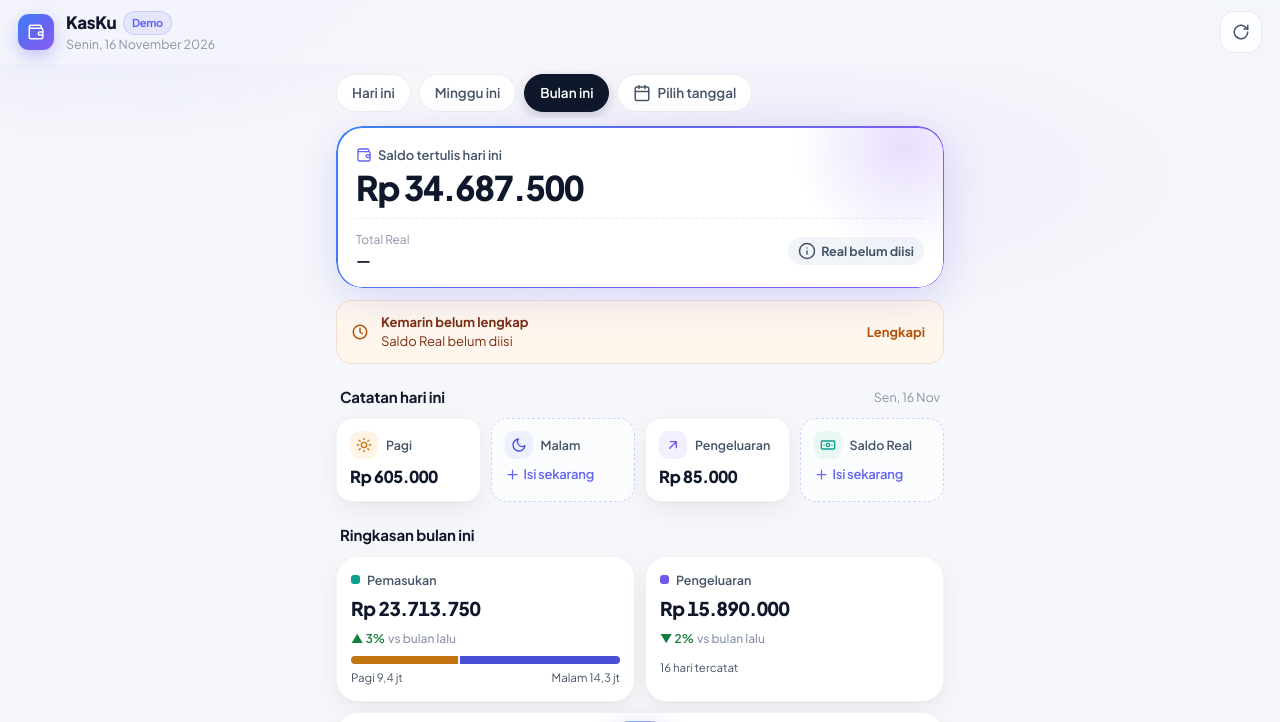
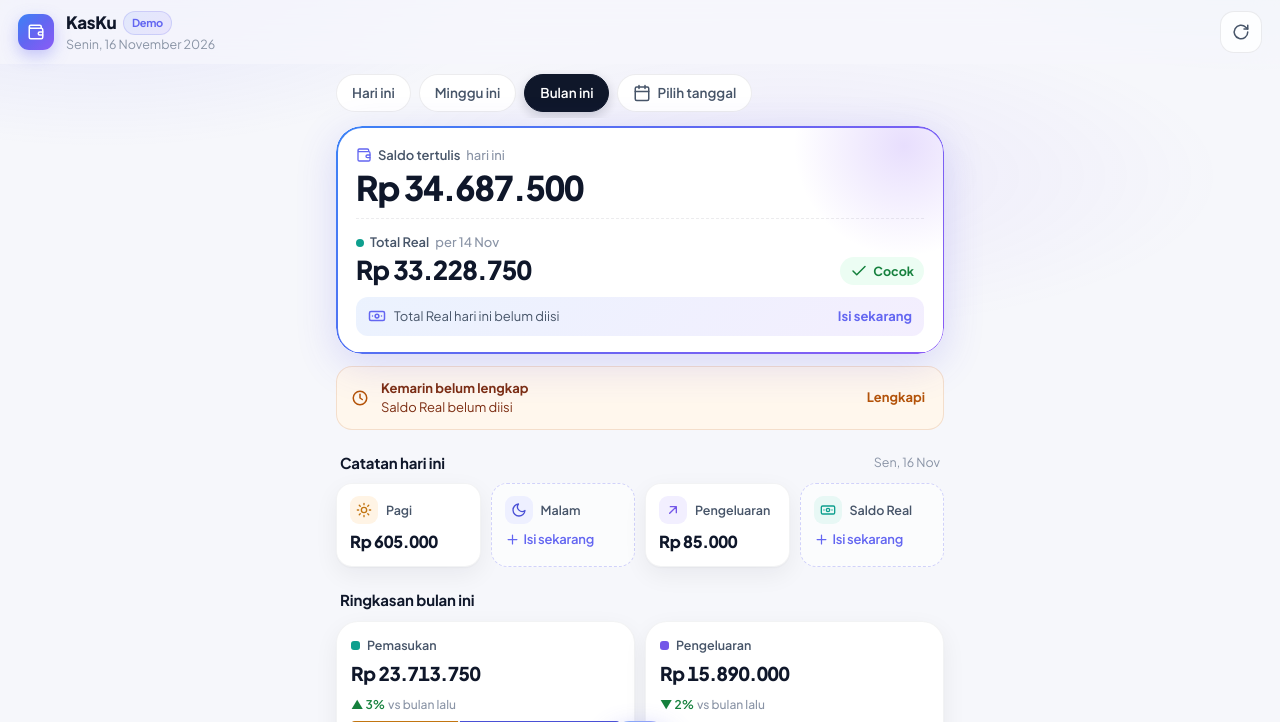
Before and after one commit to arselma-dot/KasKu, a plain HTML site: page index.html in a window 1280 px wide. Both pictures are taken after a click on the button "Coba dulu dengan data contoh". Shown: the top 722 px of the page. Drawn offline with Linux system fonts and the light colour scheme.

Commit message:
Add files via upload

```diff
--- a/index.html
+++ b/index.html
@@ -84,6 +84,13 @@ main{padding:6px 16px calc(var(--nav-h) + var(--safe-b) + 34px);max-width:640px;
 .hero .big{font-size:34px;font-weight:800;letter-spacing:-.035em;margin:4px 0 12px;line-height:1.1}
 .hero-row{display:flex;align-items:center;justify-content:space-between;gap:10px;flex-wrap:wrap;padding-top:12px;border-top:1px dashed var(--line)}
 .hero-row .k{font-size:12px;color:var(--muted)} .hero-row .v{font-weight:700;font-size:15px}
+.hero-real{display:flex;align-items:flex-end;justify-content:space-between;gap:10px;flex-wrap:wrap;padding-top:14px;border-top:1px dashed var(--line)}
+.hero-real .lbl .dot{width:8px;height:8px;border-radius:50%}
+.hero .mid{font-size:26px;font-weight:800;letter-spacing:-.03em;line-height:1.15;margin-top:3px}
+.hero .when{font-weight:500;color:var(--muted)}
+.hero-cta{display:flex;align-items:center;gap:8px;width:100%;margin-top:12px;padding:10px 12px;border-radius:12px;background:var(--grad-soft);font-size:13px;color:var(--ink-2);text-align:left}
+.hero-cta b{margin-left:auto;color:var(--brand-2);white-space:nowrap}
+.hero-cta svg{width:16px;height:16px;color:var(--brand-2)}
 .tag{display:inline-flex;align-items:center;gap:5px;font-size:12.5px;font-weight:700;padding:5px 10px;border-radius:99px}
 .tag svg{width:14px;height:14px}
 .tag.good{background:var(--good-bg);color:var(--good)} .tag.warn{background:var(--warn-bg);color:var(--warn)} .tag.bad{background:var(--bad-bg);color:var(--bad)} .tag.neutral{background:#f1f5f9;color:var(--ink-2)}
@@ -324,7 +331,7 @@ svg.chart text{font-family:inherit;font-size:10.5px;fill:var(--muted)}
          'api'  = versi aplikasi penuh/PWA (fetch ke Apps Script + Kunci API)
          'demo' = data contoh di HP, tanpa spreadsheet
    ===================================================================== */
-const VERSI = '1.0';
+const VERSI = '1.1';
 const LS = {
   get(k, d) { try { const v = localStorage.getItem('kasku_' + k); return v == null ? d : JSON.parse(v); } catch (e) { return d; } },
   set(k, v) { try { localStorage.setItem('kasku_' + k, JSON.stringify(v)); } catch (e) {} },
@@ -499,7 +506,10 @@ const Backend = {
     try {
       resp = await fetch(cfg.url, { method: 'POST', redirect: 'follow', signal: ctl.signal, headers: { 'Content-Type': 'text/plain;charset=utf-8' }, body: JSON.stringify({ kunci: cfg.kunci, aksi, data: data || {} }) });
     } catch (e) {
-      const err = new Error(ctl.signal.aborted ? 'Server terlalu lama merespons.' : 'Tidak ada koneksi internet.'); err.offline = !ctl.signal.aborted || !navigator.onLine; throw err;
+      const msg = ctl.signal.aborted ? 'Server terlalu lama merespons.'
+        : !navigator.onLine ? 'Tidak ada koneksi internet.'
+        : 'Tidak bisa menghubungi Apps Script. Pastikan URL API berasal dari deployment kedua (akses "Siapa saja", berakhiran /exec), lalu coba lagi.';
+      const err = new Error(msg); err.offline = true; throw err;
     } finally { clearTimeout(to); }
     let j; try { j = await resp.json(); } catch (e) { throw new Error('Respons server tidak dikenali. Periksa URL API (harus diakhiri /exec) dan akses "Siapa saja".'); }
     if (!j.ok) throw new Error(j.error || 'Gagal.');
@@ -575,6 +585,10 @@ function deltaHTML(cur, prev, naikBaik, label) {
 }
 function saldoTerakhir(sampai) {
   for (let i = S.rows.length - 1; i >= 0; i--) { const r = S.rows[i]; if (r.tanggal <= sampai && r.tertulis != null) return r; }
+  return null;
+}
+function realTerakhir(sampai) {
+  for (let i = S.rows.length - 1; i >= 0; i--) { const r = S.rows[i]; if (r.tanggal <= sampai && r.real != null) return r; }
   return null;
 }
 function selisihTag(r, kecil) {
@@ -717,14 +731,18 @@ function viewBeranda() {
       <span class="t-v num">${v == null ? ic('plus', '') + ' Isi sekarang' : rp(v)}</span></button>`;
   };
   if (!S.rows.length) return chipsPeriode() + `<div class="card" style="margin-top:10px">${kosongHTML('Belum ada catatan', 'Mulai catat pemasukan pagi hari ini. Cuma butuh beberapa detik.', 'Catat sekarang')}</div>`;
+  const real = realTerakhir(p.to), kapan = iso => iso === t ? 'hari ini' : 'per ' + esc(tglPendek(iso));
+  const realHariIniKosong = p.to === t && !(rT && rT.real != null);
   return `${chipsPeriode()}
     <section class="hero" aria-label="Saldo">
-      <div class="lbl">${ic('wallet')} Saldo tertulis ${last ? (last.tanggal === t ? 'hari ini' : 'per ' + esc(tglPendek(last.tanggal))) : ''}</div>
+      <div class="lbl">${ic('wallet')} Saldo tertulis <span class="when">${last ? kapan(last.tanggal) : ''}</span></div>
       <div class="big num" id="heroBig" data-v="${last ? last.tertulis : 0}">${last ? rp(last.tertulis) : '—'}</div>
-      <div class="hero-row">
-        <div><div class="k">Total Real</div><div class="v num">${last && last.real != null ? rp(last.real) : '—'}</div></div>
-        ${selisihTag(last)}
+      <div class="hero-real">
+        <div><div class="lbl"><i class="dot" style="background:var(--s-real)"></i>Total Real <span class="when">${real ? kapan(real.tanggal) : ''}</span></div>
+          <div class="mid num" id="heroReal" data-v="${real ? real.real : 0}">${real ? rp(real.real) : '—'}</div></div>
+        ${real ? selisihTag(real) : '<span class="tag neutral">Belum pernah diisi</span>'}
       </div>
+      ${realHariIniKosong ? `<button class="hero-cta" data-isireal>${ic('cash')}<span>Total Real hari ini belum diisi</span><b>Isi sekarang</b></button>` : ''}
     </section>
     ${kurang.length ? `<div class="nudge">${ic('clock')}<div><b>Kemarin belum lengkap</b><br>${kurang.map(k => FIELD[k].pendek).join(' & ')} belum diisi</div><button data-lengkapi="${kurang[0]}">Lengkapi</button></div>` : ''}
     <div class="sec-h"><h2>Catatan hari ini</h2><span class="muted" style="font-size:12.5px">${esc(tglSedang(t))}</span></div>
@@ -751,11 +769,12 @@ function bindBeranda() {
   const lk = $('[data-lengkapi]'); if (lk) lk.onclick = () => bukaInput({ field: lk.dataset.lengkapi, tanggal: tambahHari(hariIni(), -1) });
   $$('[data-go]').forEach(a => a.onclick = e => { e.preventDefault(); pindahTab(a.dataset.go); });
   const ks = $('[data-kosong]'); if (ks) ks.onclick = () => bukaInput();
-  hitungNaik($('#heroBig'));
+  const ir = $('[data-isireal]'); if (ir) ir.onclick = () => bukaInput({ field: 'real', tanggal: hariIni() });
+  hitungNaik($('#heroBig'), '_heroDone'); hitungNaik($('#heroReal'), '_realDone');
 }
-function hitungNaik(el) {
+function hitungNaik(el, kunci) {
   if (!el || matchMedia('(prefers-reduced-motion: reduce)').matches) return;
-  const to = Number(el.dataset.v); if (!to || S._heroDone === to) return; S._heroDone = to;
+  const to = Number(el.dataset.v); if (!to || S[kunci] === to) return; S[kunci] = to;
   const t0 = performance.now(), dur = 650;
   const step = now => { const k = Math.min(1, (now - t0) / dur), e = 1 - Math.pow(1 - k, 3); el.textContent = rp(to * e); if (k < 1) requestAnimationFrame(step); };
   requestAnimationFrame(step);
```
